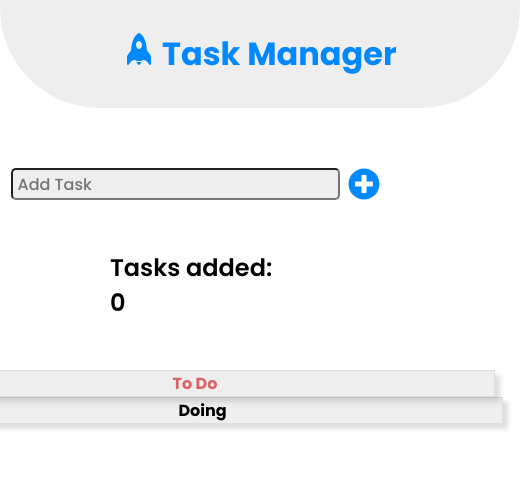
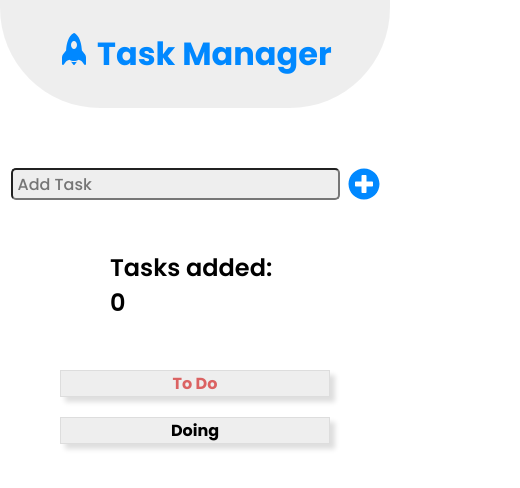
Before and after one commit to jeffmmartins/task-manager, a React (Create React App) app: page / in a window 390 px wide. Shown: the top 488 px of the page, 520 px wide, since content can reach past the window. Built offline with nearby package versions, Linux system fonts and the light colour scheme; a web font is replaced by a local one.

Commit message:
style: media query component Doing is done

```diff
--- a/public/index.html
+++ b/public/index.html
@@ -3,7 +3,7 @@
   <head>
     <meta charset="utf-8" />
     <link rel="icon" href="%PUBLIC_URL%/favicon.ico" />
-    <meta name="viewport" content="width=device-width, initial-scale=1" />
+    <meta name="viewport" content="width=device-width, initial-scale=1.0" />
     <meta name="theme-color" content="#000000" />
     <meta
       name="description"
--- a/src/components/Doing/style.ts
+++ b/src/components/Doing/style.ts
@@ -1,10 +1,15 @@
 import styled from "styled-components";
 
 export const TaskDoing = styled.section`
-    width: 600px;
+    width: 100%;
     box-shadow: 5px 5px 5px #0002;
     border: 0.1px solid #0002;
-    margin-left: 15px;
+
+
+    @media (max-width: 768px) {
+        margin-top: 20px;
+        width: 100%;
+    }
 `
 export const TitleDoing = styled.p`
     text-align: center;
--- a/src/components/Form/style.ts
+++ b/src/components/Form/style.ts
@@ -3,6 +3,7 @@ import  { styled } from "styled-components";
 
 export const ContainerSection = styled.section`
 margin-bottom: 50px;
+
 `
 
 export const FormTask = styled.form`
@@ -11,13 +12,6 @@ justify-content: center;
 align-items: center;
 gap: 0.5rem;
 
-@meida (max-width: 768px;){
-  display: flex;
-  justify-content: center;
-  align-items: center;
-  gap: 0.5rem;
-
-}
 `
 
 export const InputTask = styled.input`
@@ -42,17 +36,23 @@ export const TaskSection = styled.section`
 display: flex;
 justify-content: center;
 align-items: center;
+width: 100%;
 
 @media (max-width: 768px) {
     display: flex;
     flex-direction: column;
+    width: 100%;
   }
 `
 
 export const ContainerTask = styled.section`
-width: 600px;
+width: 100%;
 box-shadow: 5px 5px 5px #0002;
 border: 0.1px solid #0002;
+
+@media (max-width: 768px) {
+  width: 100%;
+}
 `
 
 export const ListTasks = styled.ul`
--- a/src/components/Header/style.ts
+++ b/src/components/Header/style.ts
@@ -11,7 +11,7 @@ border-radius: 0px 0px 100px 100px;
 @media (max-width: 768px){
     padding: 30px;
     text-align: center;
-    width: 520px;
+    width: 100%;
     background-color: #0001;
     border-radius: 0px 0px 100px 100px;
 }
```
